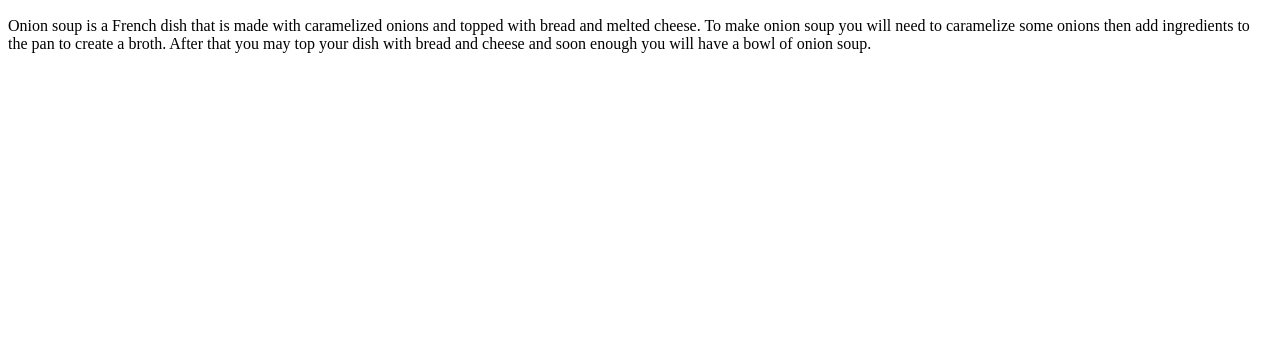
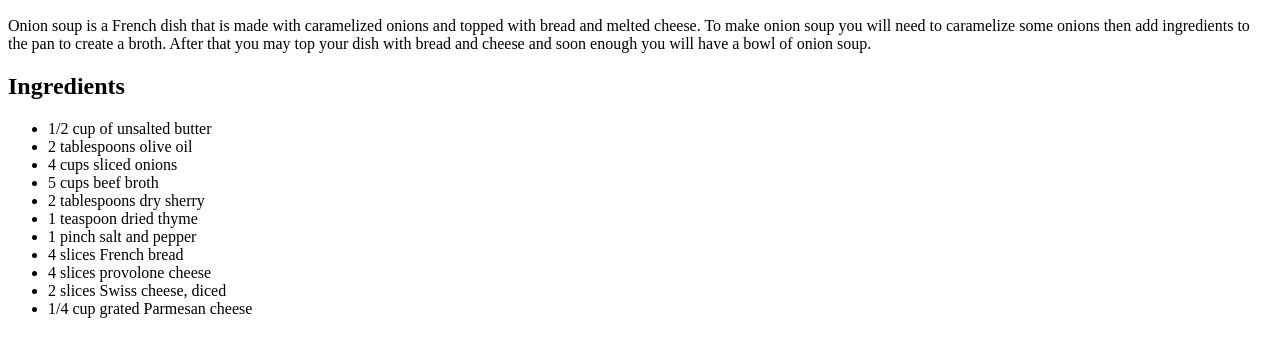
Before and after one commit to Someone5566/odin-recipes, a plain HTML site: page recipes/Onion-Soup.html in a window 1280 px wide. Shown: the part 434-790 px from the top of the page. Drawn offline with Linux system fonts and the light colour scheme.

Commit message:
Add an ingredient list to Onion-Soup.html
this adds an unordered list of all the ingredients to make onion soup

```diff
--- a/recipes/Onion-Soup.html
+++ b/recipes/Onion-Soup.html
@@ -19,5 +19,21 @@
             then add ingredients to the pan to create a broth. After that you may top your dish
             with bread and cheese and soon enough you will have a bowl of onion soup.
         </p>
+
+        <h2>Ingredients</h2>
+
+        <ul>
+            <li>1/2 cup of unsalted butter</li>
+            <li>2 tablespoons olive oil</li>
+            <li>4 cups sliced onions</li>
+            <li>5 cups beef broth</li>
+            <li>2 tablespoons dry sherry</li>
+            <li>1 teaspoon dried thyme</li>
+            <li>1 pinch salt and pepper</li>
+            <li>4 slices French bread</li>
+            <li>4 slices provolone cheese</li>
+            <li>2 slices Swiss cheese, diced</li>
+            <li>1/4 cup grated Parmesan cheese</li>
+        </ul>
     </body>
 </html>
```
